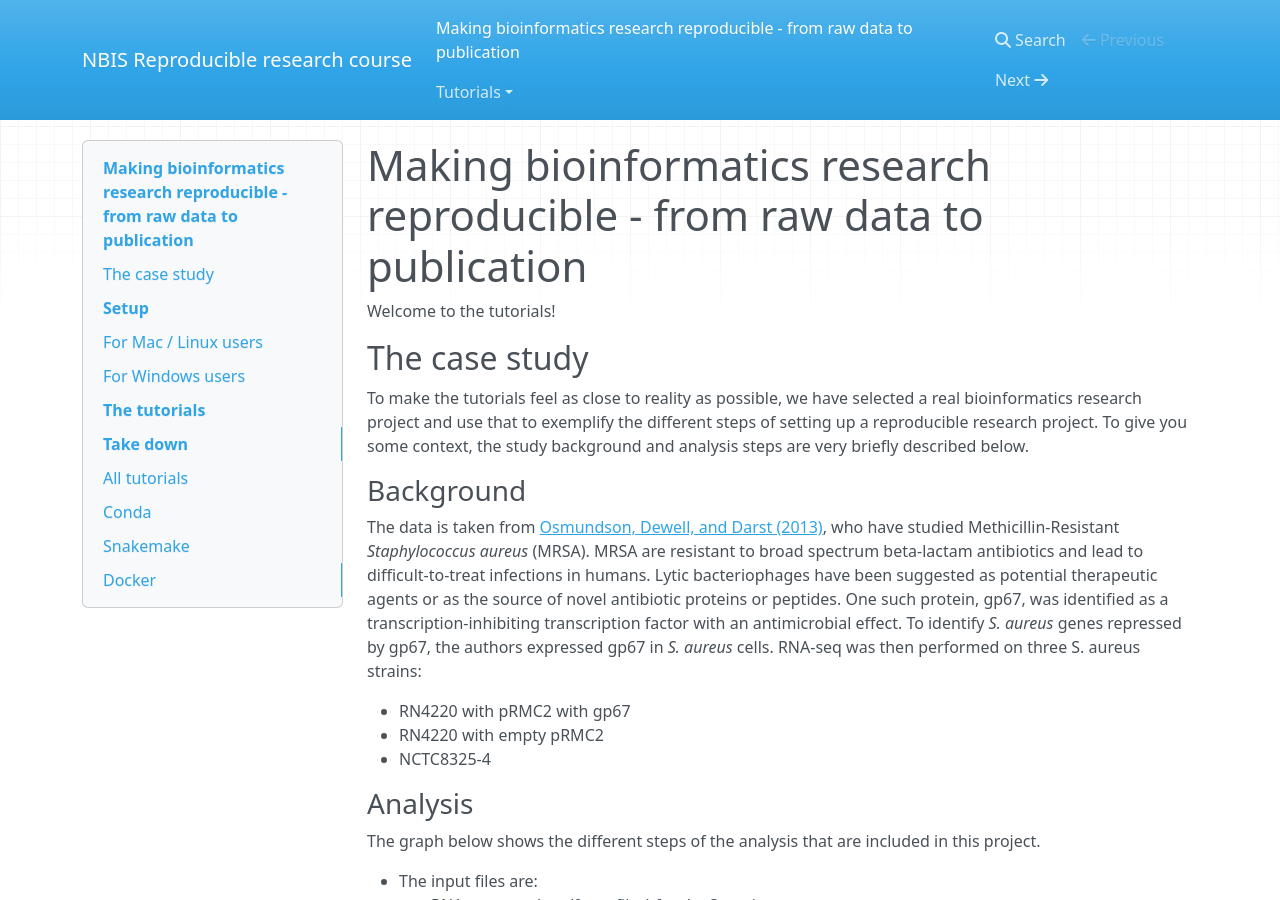
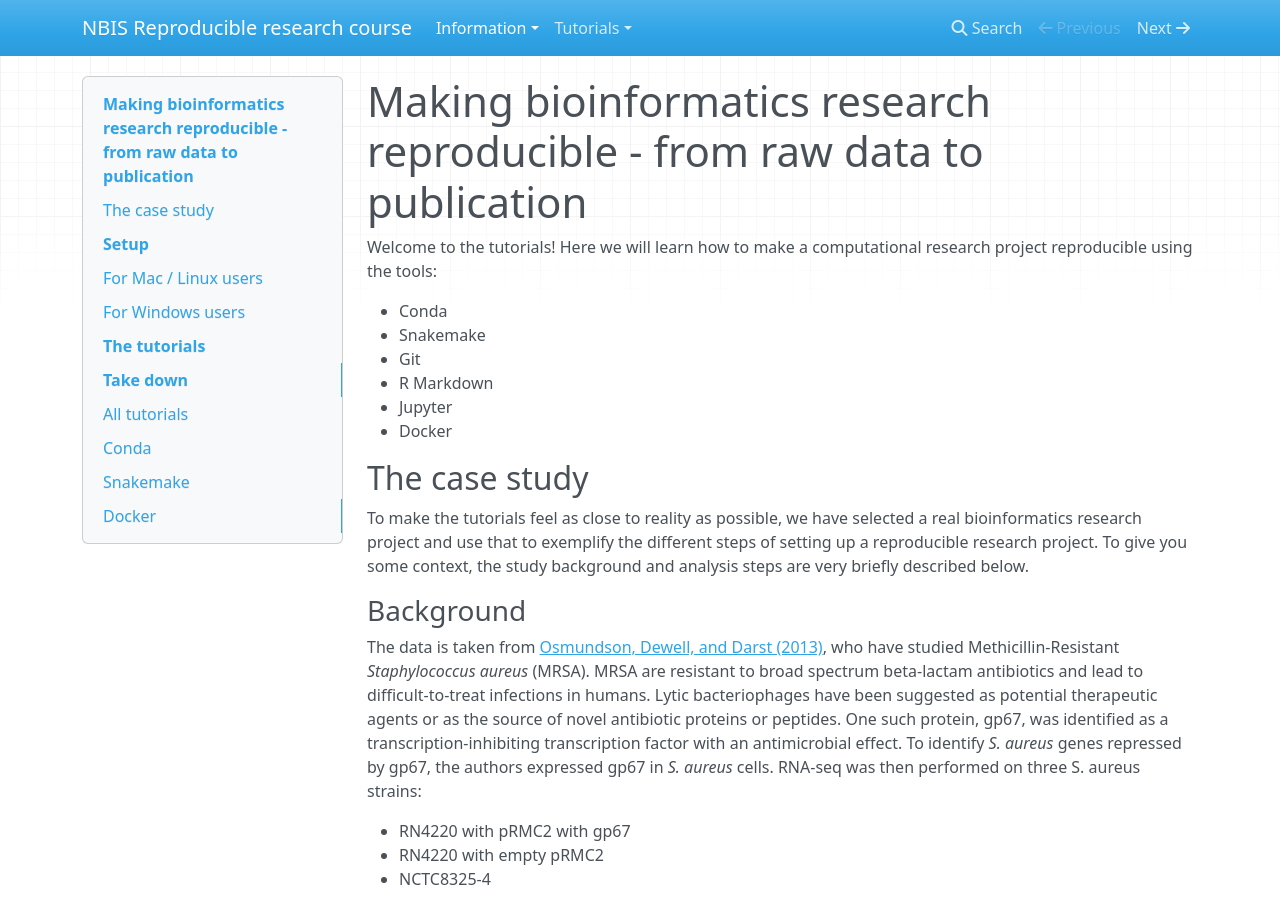
Before and after one commit to NBISweden/workshop-reproducible-research, an MkDocs documentation site: the page built from docs/index.md, in a window 1280 px wide and 900 px high. Built offline with MkDocs 1.6.1, drawn with Linux system fonts in a browser that asks for light colours; nearby versions of some CDN libraries; old or Windows-style settings are respelled for this version of MkDocs.

Commit message:
restructure pages

```diff
--- a/docs/index.md
+++ b/docs/index.md
@@ -1,5 +1,13 @@
 # Making bioinformatics research reproducible - from raw data to publication
-Welcome to the tutorials!
+
+Welcome to the tutorials! Here we will learn how to make a computational research project reproducible using the tools:
+
+* Conda
+* Snakemake
+* Git
+* R Markdown
+* Jupyter
+* Docker
 
 ## The case study
 To make the tutorials feel as close to reality as possible, we have selected a real bioinformatics research project and use that to exemplify the different steps of setting up a reproducible research project. To give you some context, the study background and analysis steps are very briefly described below.
--- a/mkdocs.yml
+++ b/mkdocs.yml
@@ -1,7 +1,9 @@
 site_name: NBIS Reproducible research course
 theme: mkdocs
 pages:
-  - 'index.md'
+  - Information:
+    - 'Introduction': 'index.md'
+    - 'Take down': take_down.md
   - Tutorials:
     - 'Conda': 'conda.md'
     - 'Snakemake': 'snakemake.md'
```
Also changed, not shown: docs/take_down.md (added, +74 -0 lines).
